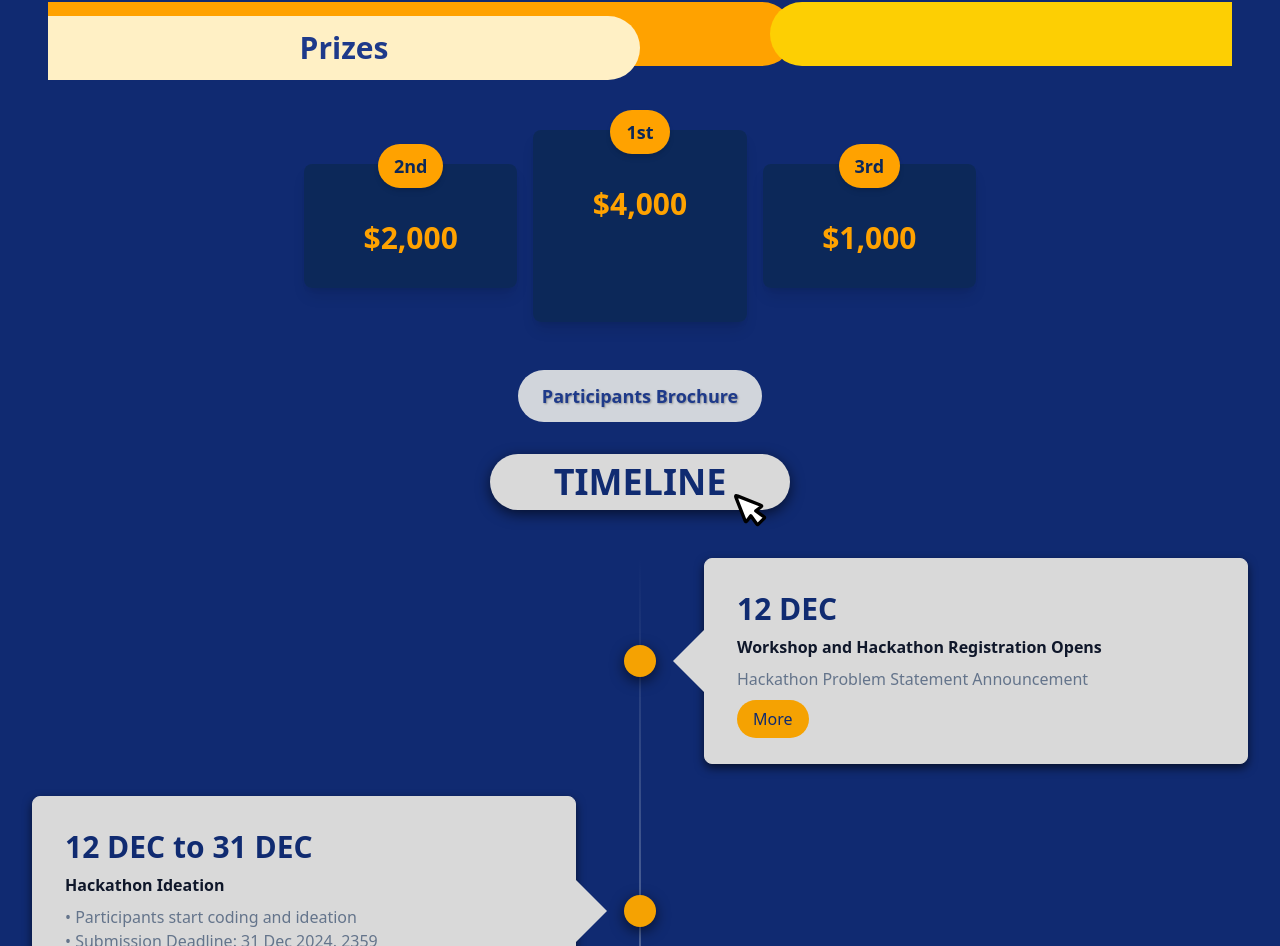
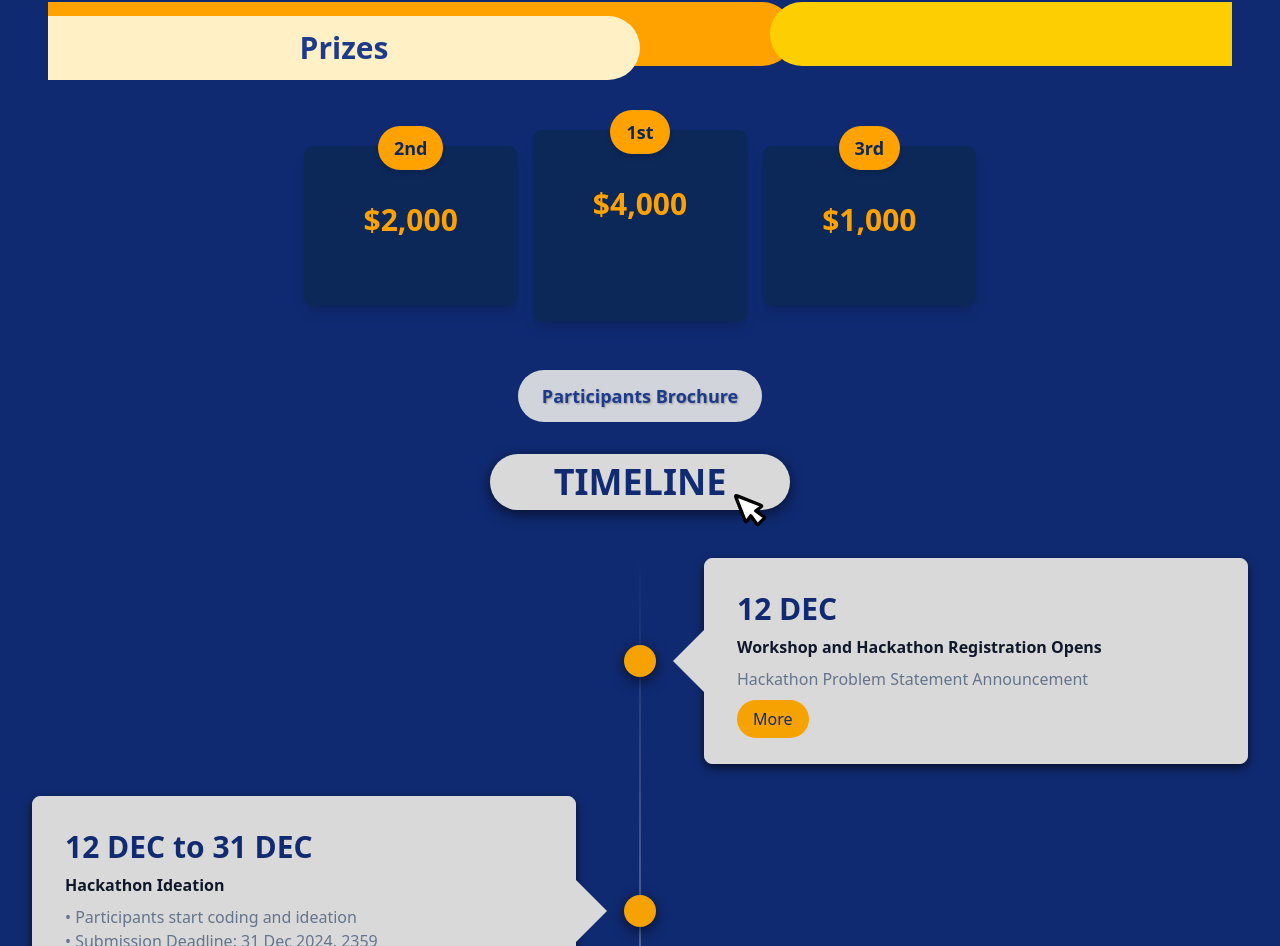
Before and after one commit to NUS-Fintech-Society/SD_Fintech_Summit_2025, a Next.js app: page / in a window 1280 px wide. Shown: the part 1712-2658 px from the top of the page. Built offline with nearby package versions, Linux system fonts and the light colour scheme.

Commit message:
fix: styling

```diff
--- a/src/components/home/Prizes.tsx
+++ b/src/components/home/Prizes.tsx
@@ -20,11 +20,7 @@ const Prizes: React.FC = () => {
           <div
             key={index}
             className={`relative flex flex-col items-center text-center rounded-lg px-6 py-8 shadow-lg ${
-              prize.place === '1st'
-                ? 'order-first sm:order-none h-40 sm:h-48 mb-6 sm:mb-0 z-0'  // Lowest z-index for 1st on mobile
-                : prize.place === '2nd'
-                  ? '-mt-10 sm:mt-0 z-10'  // Mid z-index for 2nd on mobile
-                  : 'mt-6 sm:mt-0 z-20'  // Shift down 2px for 3rd on mobile
+              prize.place === '1st' ? 'order-first sm:order-none h-40 sm:h-48 mb-6 sm:mb-0 z-0' : 'h-40 z-10'
             } w-full sm:w-1/3 bg-gradient-to-b from-[#0C2859] to-[#0C2859]`}
           >
             {/* Place Label */}
```
